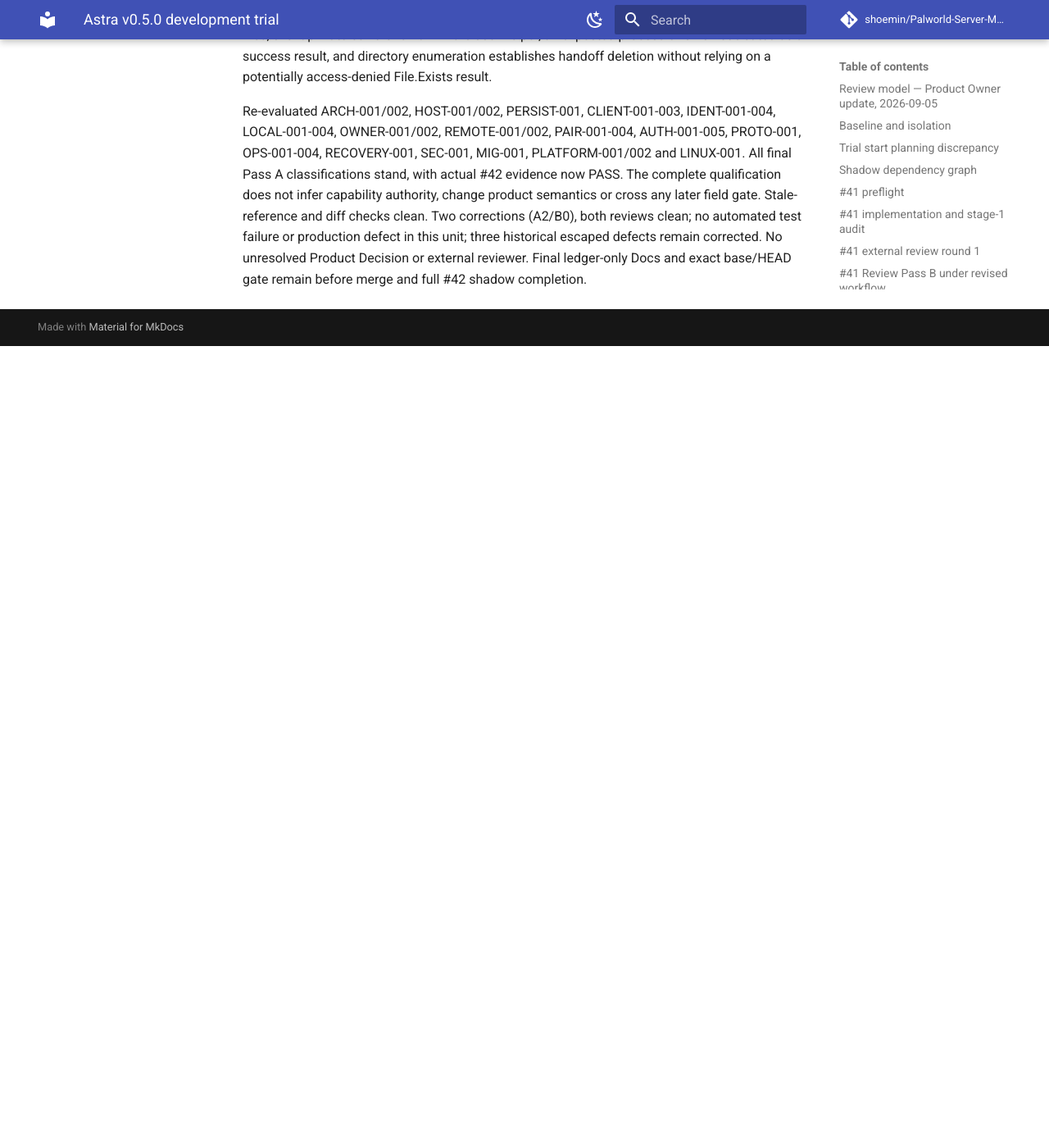
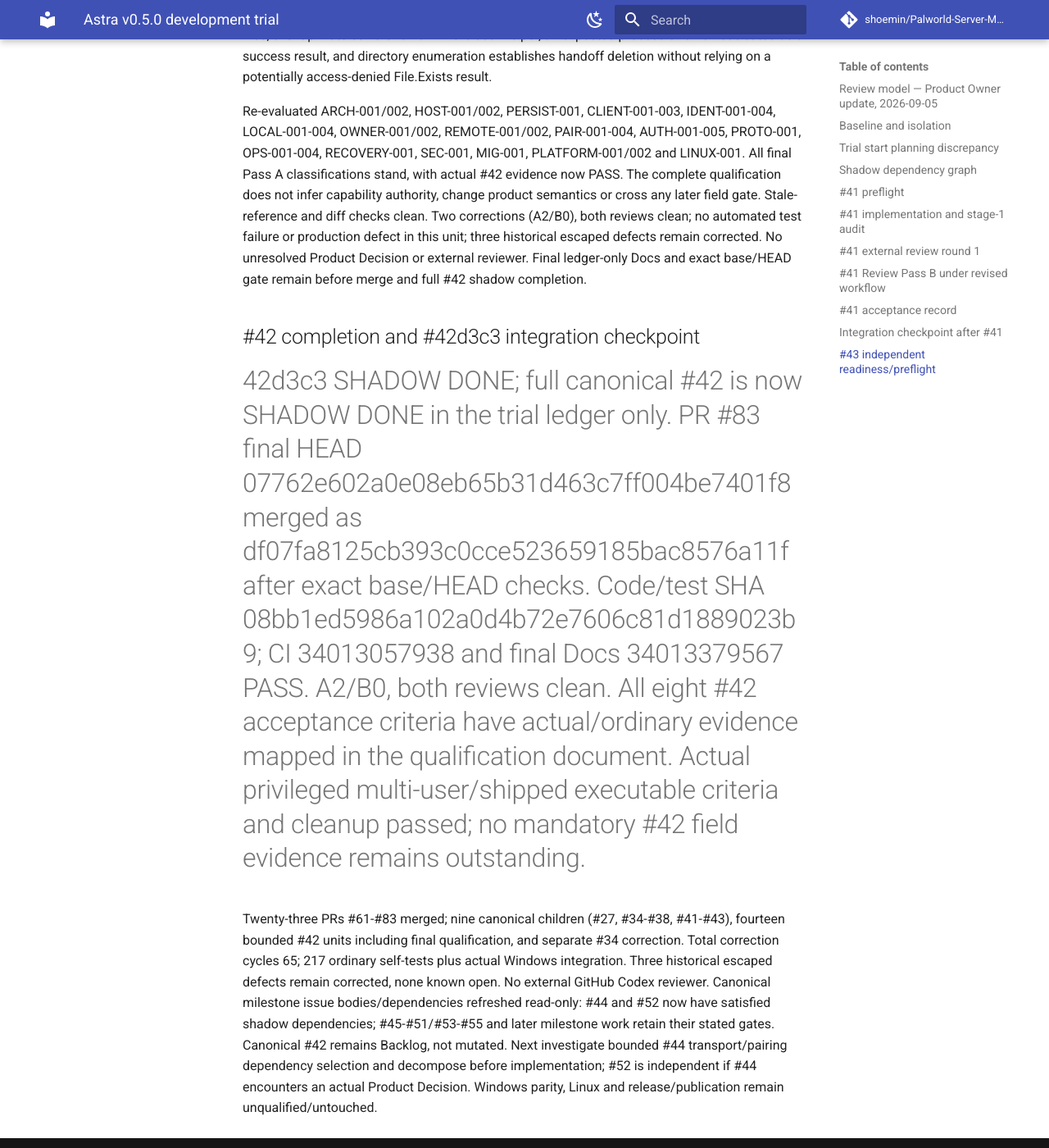
Before and after one commit to shoemin/Palworld-Server-Manager, an MkDocs documentation site: the page built from docs/experiments/astra-v0.5.0-trial.md, in a window 1280 px wide and 1400 px high, scrolled down 107629 px. Shown: the whole window at 82% size. Built offline with MkDocs 1.6.1 and Material for MkDocs 9.7.7, drawn with Linux system fonts in a browser that asks for light colours; comment, search, counter and statistics services are not loaded; before the commit the page ends 108051 px from its top, so only the background shows below that.

```diff
--- a/docs/experiments/astra-v0.5.0-trial.md
+++ b/docs/experiments/astra-v0.5.0-trial.md
@@ -1177,3 +1177,9 @@ Review A2 stale-reference correction: the broader search found earlier seam docu
 Docs 34013288132 (7a9e8a3) and corrected Docs 34013317807 (0b84f9f3a89ac724b675a750186dd29d6baac825) PASS; Review A clean after A2. Fresh PR #83 exact HEAD 0b84f9f3a89ac724b675a750186dd29d6baac825 reviewed against 2ae07185b93bca9cdd59662089251dd9e2c6963f. Re-read all 17 changed files: complete new user-process fixture and actual ceremony assertions, existing fixture invocation/cleanup integration, retained bootstrap identity and read-only evidence, TCP/ACL checks, qualification acceptance mapping, every sibling documentation delta and correction history. No new substantive finding. Explicitly checked that command output cannot enter shared diagnostic files, client private buffers remain in the user helper, an expected process error is not treated as a success result, and directory enumeration establishes handoff deletion without relying on a potentially access-denied File.Exists result.
 
 Re-evaluated ARCH-001/002, HOST-001/002, PERSIST-001, CLIENT-001-003, IDENT-001-004, LOCAL-001-004, OWNER-001/002, REMOTE-001/002, PAIR-001-004, AUTH-001-005, PROTO-001, OPS-001-004, RECOVERY-001, SEC-001, MIG-001, PLATFORM-001/002 and LINUX-001. All final Pass A classifications stand, with actual #42 evidence now PASS. The complete qualification does not infer capability authority, change product semantics or cross any later field gate. Stale-reference and diff checks clean. Two corrections (A2/B0), both reviews clean; no automated test failure or production defect in this unit; three historical escaped defects remain corrected. No unresolved Product Decision or external reviewer. Final ledger-only Docs and exact base/HEAD gate remain before merge and full #42 shadow completion.
+
+## #42 completion and #42d3c3 integration checkpoint
+
+#42d3c3 SHADOW DONE; full canonical #42 is now SHADOW DONE in the trial ledger only. PR #83 final HEAD 07762e602a0e08eb65b31d463c7ff004be7401f8 merged as df07fa8125cb393c0cce523659185bac8576a11f after exact base/HEAD checks. Code/test SHA 08bb1ed5986a102a0d4b72e7606c81d1889023b9; CI 34013057938 and final Docs 34013379567 PASS. A2/B0, both reviews clean. All eight #42 acceptance criteria have actual/ordinary evidence mapped in the qualification document. Actual privileged multi-user/shipped executable criteria and cleanup passed; no mandatory #42 field evidence remains outstanding.
+
+Twenty-three PRs #61-#83 merged; nine canonical children (#27, #34-#38, #41-#43), fourteen bounded #42 units including final qualification, and separate #34 correction. Total correction cycles 65; 217 ordinary self-tests plus actual Windows integration. Three historical escaped defects remain corrected, none known open. No external GitHub Codex reviewer. Canonical milestone issue bodies/dependencies refreshed read-only: #44 and #52 now have satisfied shadow dependencies; #45-#51/#53-#55 and later milestone work retain their stated gates. Canonical #42 remains Backlog, not mutated. Next investigate bounded #44 transport/pairing dependency selection and decompose before implementation; #52 is independent if #44 encounters an actual Product Decision. Windows parity, Linux and release/publication remain unqualified/untouched.
```
